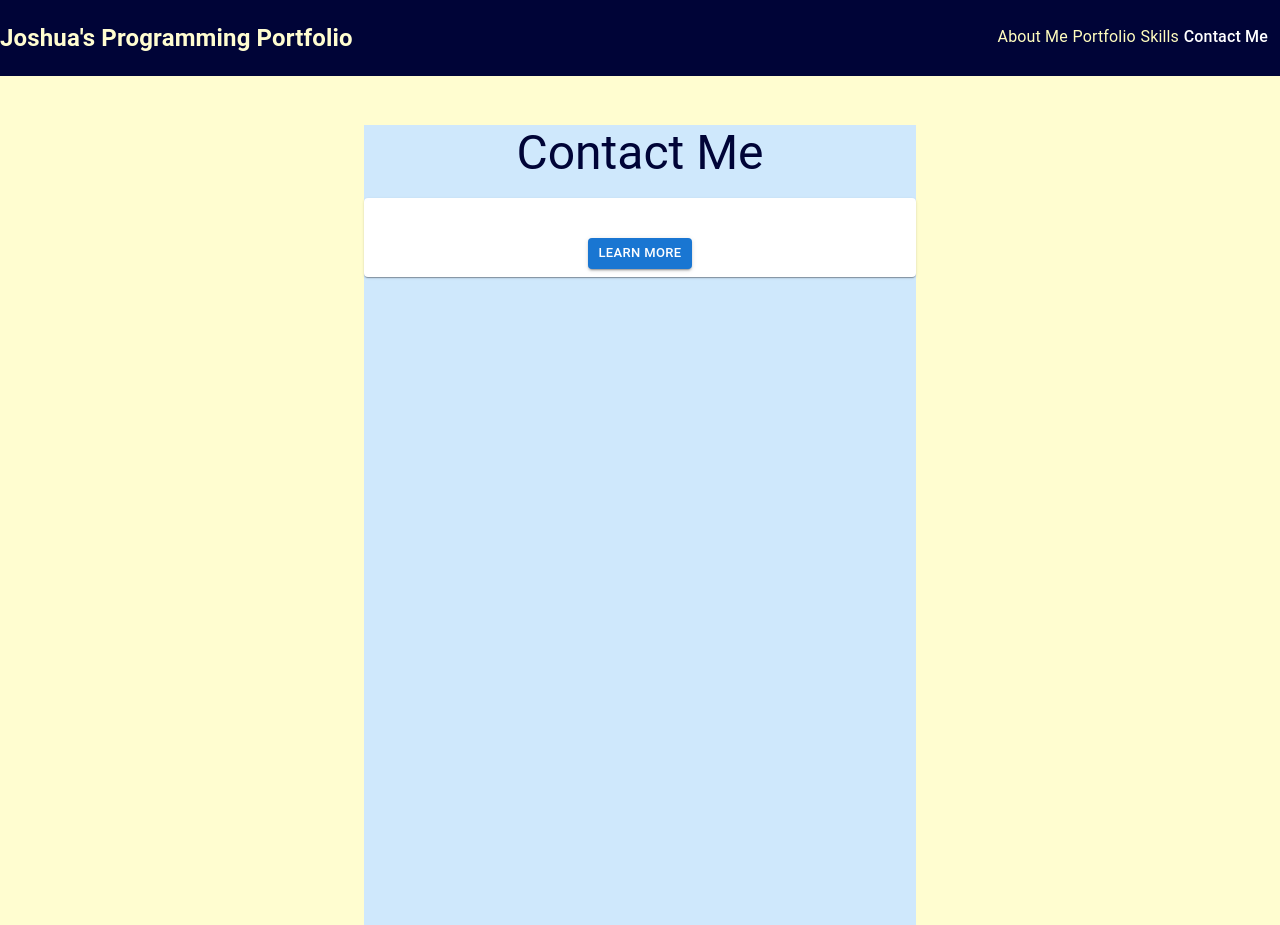
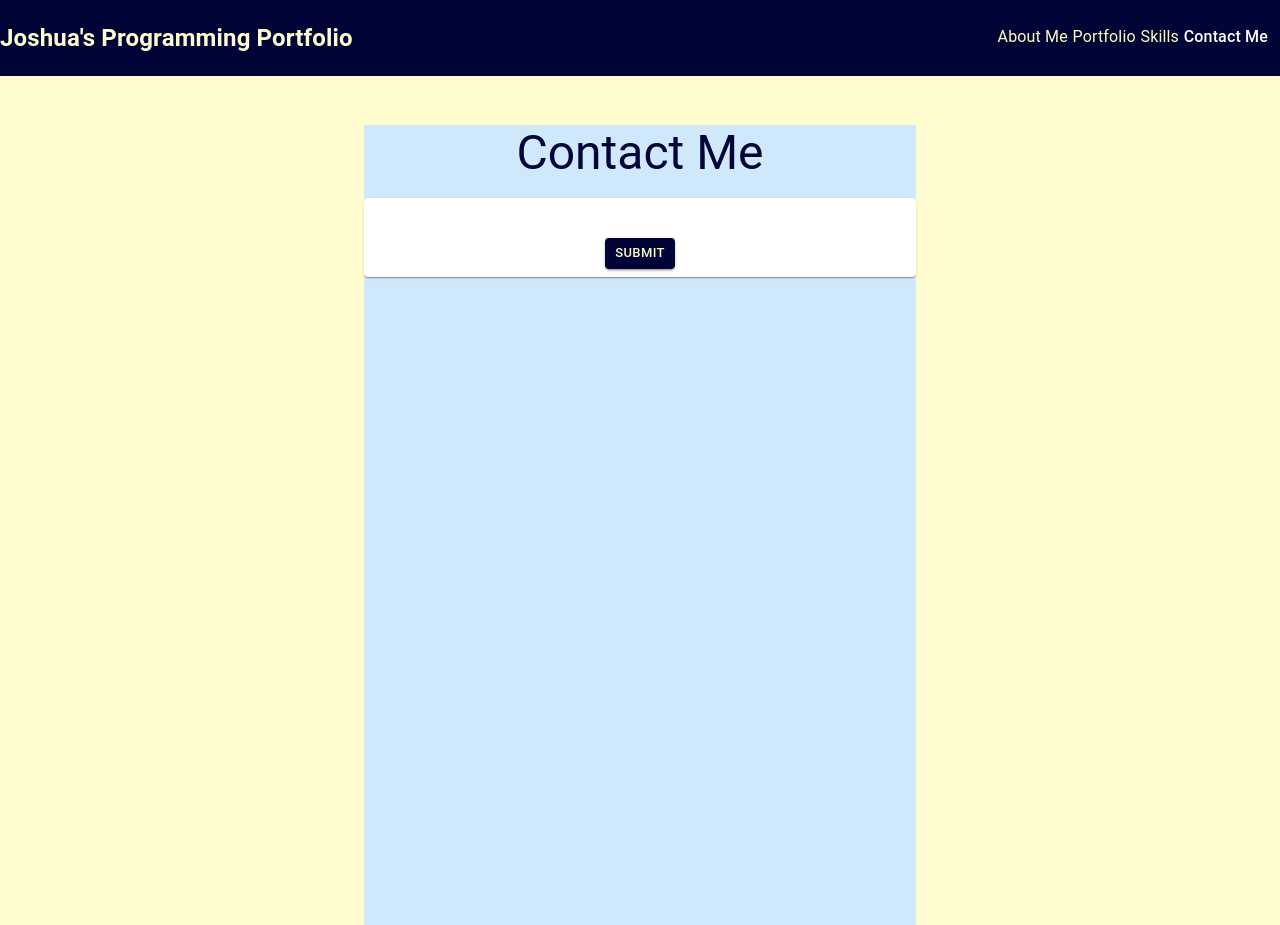
Before and after one commit to CoderJ01/material-ui-programming-portfolio, a React (Create React App) app: page /contact-me in a window 1280 px wide. Built offline with nearby package versions, Linux system fonts and the light colour scheme.

Commit message:
add more styles to button

```diff
--- a/src/pages/ContactMe/ContactMe.page.jsx
+++ b/src/pages/ContactMe/ContactMe.page.jsx
@@ -20,7 +20,18 @@ const ContactMe = () => {
 
                     </CardContent>
                     <CardActions sx={{justifyContent: 'center'}}>
-                        <Button variant="contained" size="small">Learn More</Button>
+                        <Button
+                        variant="contained"
+                        size="small"
+                        sx={{
+                            backgroundColor: 'rgb(0, 4, 55)',
+                            color: 'rgb(255, 253, 190)',
+                            ':hover': {
+                                backgroundColor: 'rgb(255, 253, 190)',
+                                color: 'rgb(0, 4, 55)',
+                                fontWeight: 550
+                            }
+                        }}>Submit</Button>
                     </CardActions>
                 </Card>
                 </Box>
```
